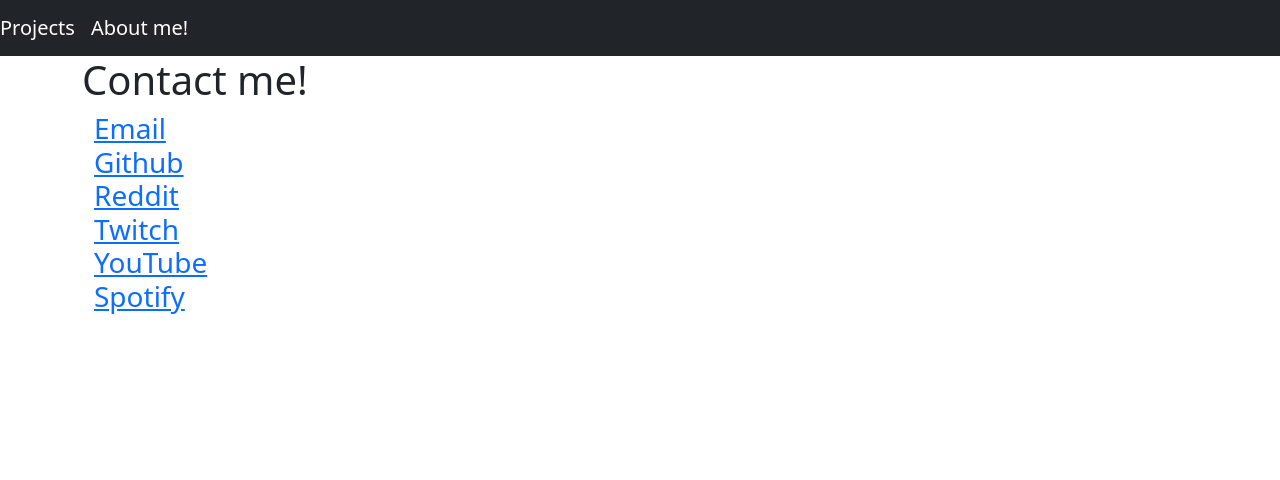
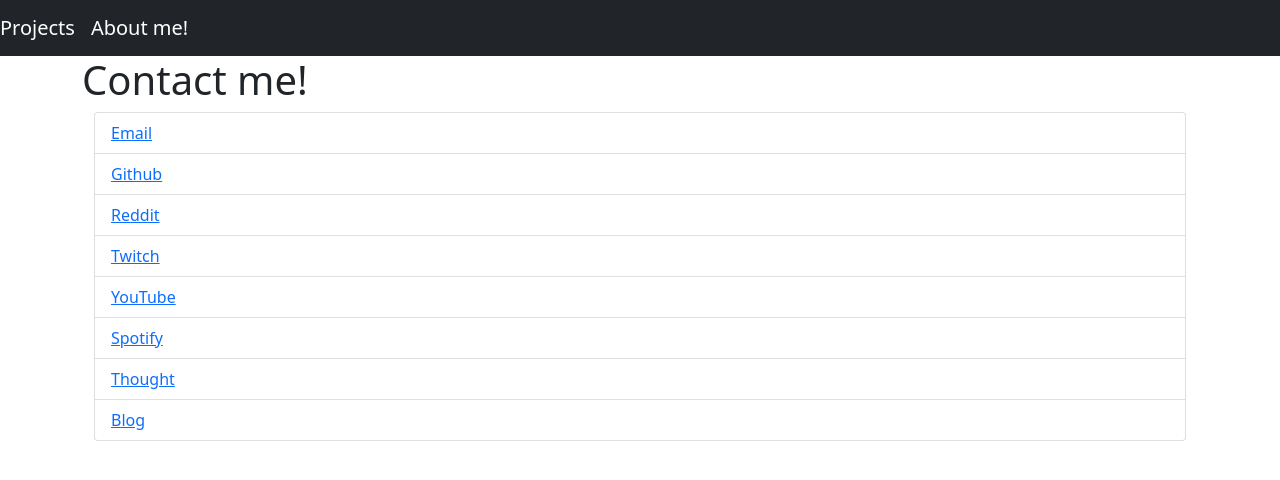
Before and after one commit to Amazeryogo/amazeryogo.in, a plain HTML site: page src/templates/contactme.html in a window 1280 px wide. Drawn offline with nearby package versions, Linux system fonts and the light colour scheme.

Commit message:
some minor stuff

```diff
--- a/src/templates/contactme.html
+++ b/src/templates/contactme.html
@@ -17,15 +17,33 @@
     <div class="container">
       <h1>Contact me!</h1>
     <div class="container">
-      <h3>
-          <a href="mailto:{{ email }}">Email</a> <br/>
-          <a href="{{ github }}"> Github</a> <br/>
-          <a href="{{ reddit }}"> Reddit</a><br/>
-          <a href="{{ twitch }}"> Twitch </a> <br/>
-          <a href="{{ youtube }}">YouTube</a> <br/>
-          <a href="{{ spotify }}">Spotify</a> <br/>
-      </h3>
-
+      <ul class="list-group">
+          <li class="list-group-item">
+          <a href="mailto:{{ email }}">Email</a>
+          </li>
+          <li class="list-group-item">
+          <a href="{{ github }}"> Github</a>
+          </li>
+          <li class="list-group-item">
+          <a href="{{ reddit }}"> Reddit</a>
+          </li>
+          <li class="list-group-item">
+          <a href="{{ twitch }}"> Twitch </a>
+          </li>
+          <li class="list-group-item">
+          <a href="{{ youtube }}">YouTube</a>
+          </li>
+          <li class="list-group-item">
+          <a href="{{ spotify }}">Spotify</a>
+          </li>
+          <li class="list-group-item">
+          <a href="{{ thought }}">Thought</a>
+          </li>
+          <li class="list-group-item">
+          <a href="{{ blog }}">Blog</a>
+          </li>
+      </ul>
+    </div>
     <script src="https://cdn.jsdelivr.net/npm/bootstrap@5.1.3/dist/js/bootstrap.bundle.min.js" integrity="sha384-ka7Sk0Gln4gmtz2MlQnikT1wXgYsOg+OMhuP+IlRH9sENBO0LRn5q+8nbTov4+1p" crossorigin="anonymous"></script>
   </body>
 </html>
```
Also changed, not shown: src/templates/index.html (+1 -2 lines), 2 other files.
